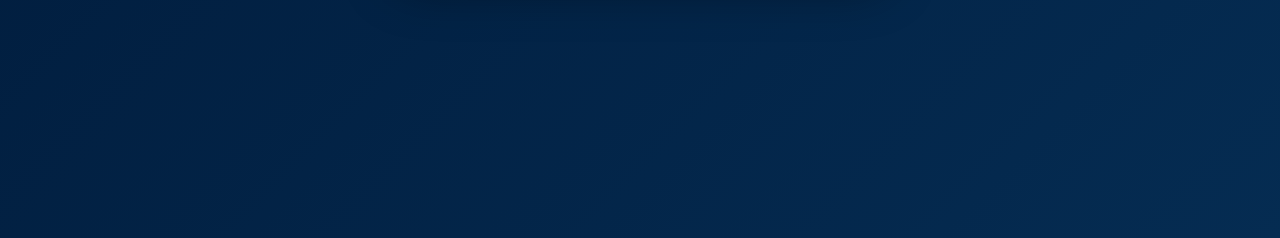
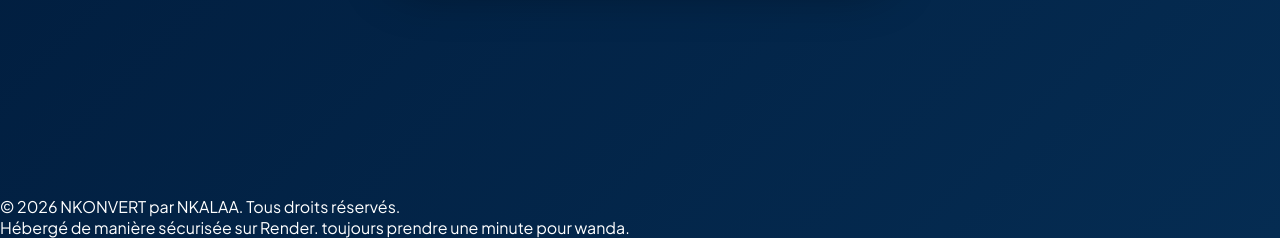
Before and after one commit to Reygreekk/nkonvert, a Flask app: page /split_pdf in a window 1280 px wide. Shown: the part 562-800 px from the top of the page. Run offline with Flask 3, Linux system fonts and the light colour scheme.

Commit message:
decoupage.html

```diff
--- a/templates/decoupage.html
+++ b/templates/decoupage.html
@@ -199,6 +199,10 @@
             }
         }
     </script>
-
+<footer>
+    &copy; 2026 NKONVERT par NKALAA. Tous droits réservés. <br>
+    Hébergé de manière sécurisée sur Render.
+    toujours prendre une minute pour wanda.
+</footer>
 </body>
 </html>
```
